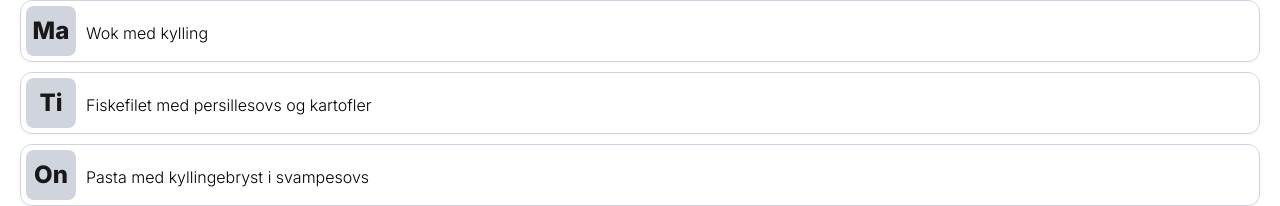
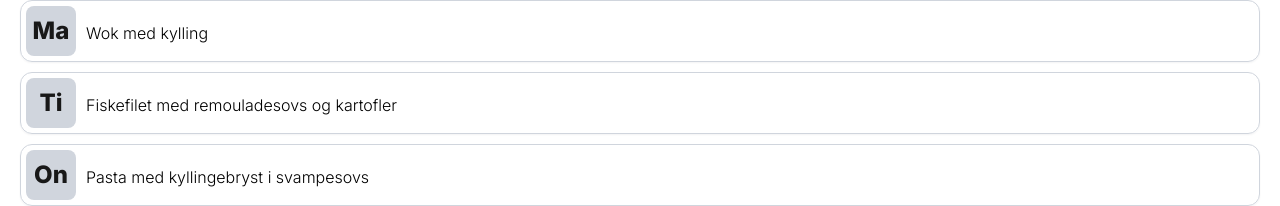
Before and after one commit to zMyLlama/videndjurs-aftensmad, a Next.js app: page / in a window 1280 px wide. Shown: the part 521-727 px from the top of the page. Built offline with nearby package versions, Linux system fonts and the light colour scheme.

Commit message:
Update temp.loading.tsx

```diff
--- a/pages/components/index/temp.loading.tsx
+++ b/pages/components/index/temp.loading.tsx
@@ -11,7 +11,7 @@ const mealPlan : any = {
     "week": 2,
     "meals": {
         "monday": "Wok med kylling",
-        "tuesday": "Fiskefilet med persillesovs og kartofler",
+        "tuesday": "Fiskefilet med remouladesovs og kartofler",
         "wednesday": "Pasta med kyllingebryst i svampesovs",
         "thursday": "Hakkebøf med bløde løg, kartofler og brun sovs",
         "friday": "Boller i karry",
```
